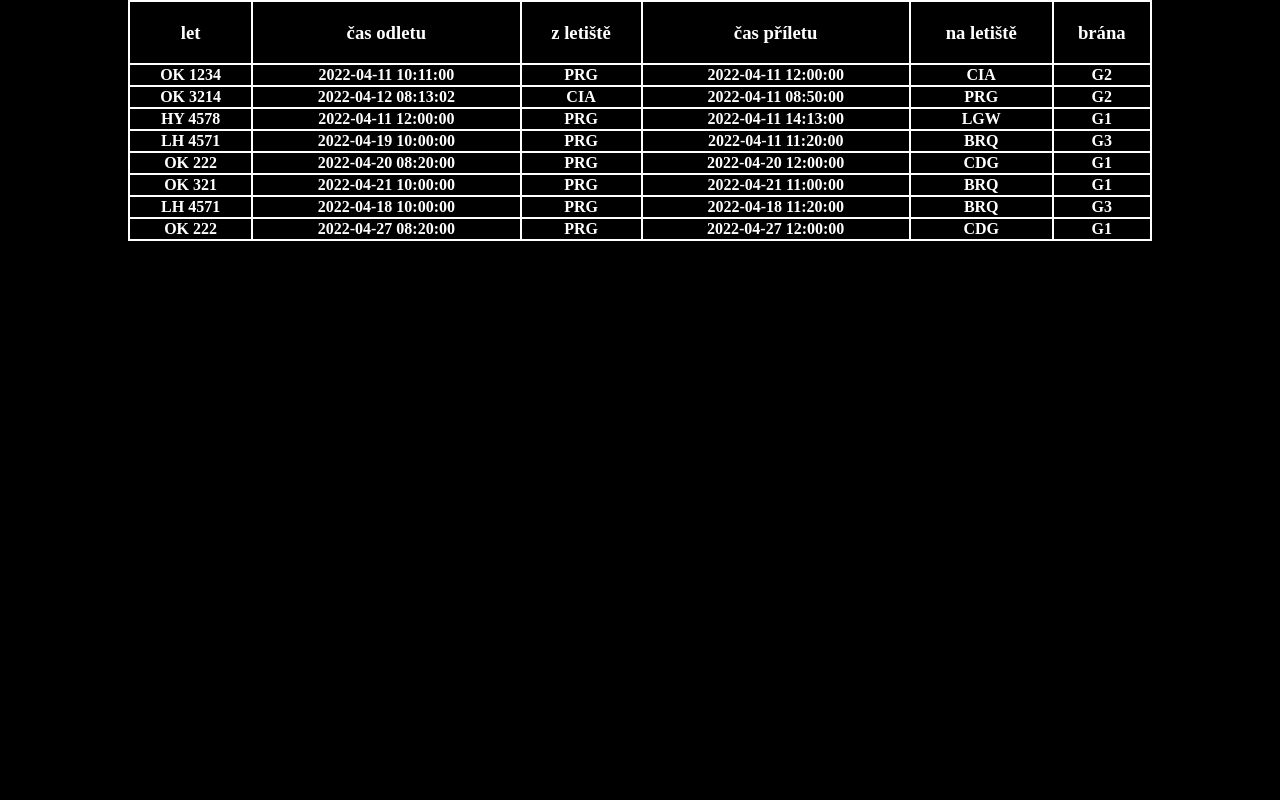
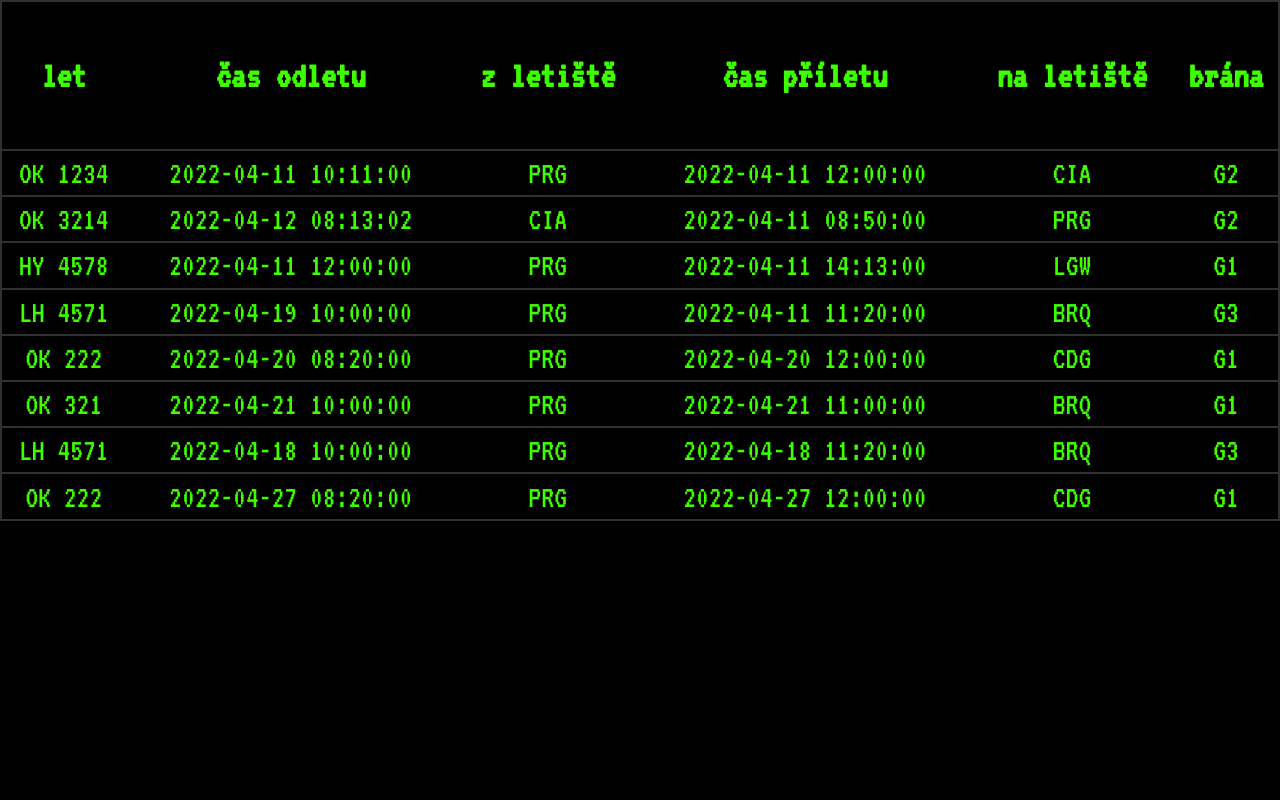
Before and after one commit to farmarmartin/PRG, a PHP site: page / in a window 1280 px wide. Run offline with PHP 8.4, Linux system fonts and the light colour scheme; data comes from the database, SQL or seed files in the repository; both versions use the stored data as it was after the commit; lists and menus that the app fills with data are empty.

Commit message:
Add files via upload

```diff
--- /dev/null
+++ b/database_usage/css/style.css
@@ -0,0 +1,50 @@
+html {
+  width: 100%;
+  height: 100%;
+}
+
+html body {
+  width: 100%;
+  height: 100%;
+  margin: 0 auto;
+  color: #3cff00;
+  background-color: black;
+  font-family: 'VT323', monospace;
+  font-size: 3em;
+  text-align: center;
+}
+
+@media screen and (max-width: 1500px) {
+  html body {
+    font-size: 2em;
+    height: 70%;
+  }
+}
+
+@media screen and (max-width: 1100px) {
+  html body {
+    font-size: 1.3em;
+    height: 50%;
+  }
+}
+
+@media screen and (max-width: 500px) {
+  html body {
+    font-size: 0.9em;
+    height: 50%;
+  }
+}
+
+html body table {
+  width: 100%;
+  height: 93%;
+  position: relative;
+  margin: auto;
+  border-collapse: collapse;
+}
+
+html body table tr, html body table th {
+  border: 2px solid #303030;
+  border-collapse: collapse;
+}
+/*# sourceMappingURL=style.css.map */
--- /dev/null
+++ b/database_usage/css/style.scss
@@ -0,0 +1,45 @@
+html{
+    width: 100%;
+    height: 100%;
+
+    body{
+        width: 100%;
+        height: 100%;
+        margin: 0 auto;
+        color: rgb(60, 255, 0);
+        background-color: black;
+        font-family: 'VT323', monospace;
+        font-size: 3em;
+        text-align: center;
+
+        @media screen and (max-width: 1500px) {
+            font-size: 2em;
+            height: 70%;
+        }
+        @media screen and (max-width: 1100px) {
+            font-size: 1.3em;
+            height: 50%;
+        }
+        @media screen and (max-width: 500px) {
+            font-size: 0.9em;
+            height: 50%;
+        }
+
+        table{
+            width: 100%;
+            height: 93%;
+            position: relative;
+            margin: auto;
+            border-collapse: collapse;
+
+            tr, th{
+
+                border: 2px solid rgb(48, 48, 48);
+                border-collapse: collapse;
+
+            }
+
+
+        }
+    }
+}
--- a/database_usage/index.php
+++ b/database_usage/index.php
@@ -5,8 +5,12 @@
     <meta http-equiv="X-UA-Compatible" content="IE=edge">
     <meta name="viewport" content="width=device-width, initial-scale=1.0">
     <title>FLIGHT SCHEDULE</title>
-    <link rel="stylesheet" href="style.css"/>
+    <link rel="stylesheet" href="css/style.css"/>
+    <link rel="preconnect" href="https://fonts.googleapis.com">
+    <link rel="preconnect" href="https://fonts.gstatic.com" crossorigin>
+    <link href="https://fonts.googleapis.com/css2?family=VT323&display=swap" rel="stylesheet">
 </head>
+
 <body>
     <?php
     include 'script.php';
```
Also changed, not shown: database_usage/script.php (+13 -12 lines), database_usage/README.md, database_usage/database.sql (line endings or trailing spaces), database_usage/table.PNG (added), 1 other file.
